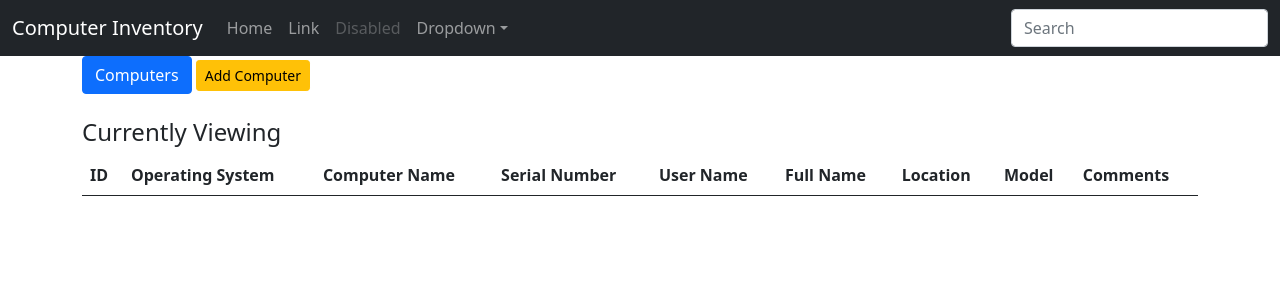
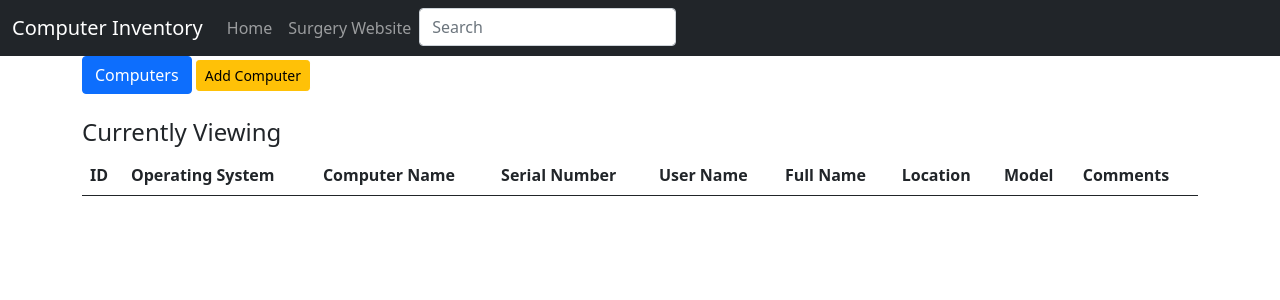
Before and after one commit to surgeryis/surgery_inventory, a Django app: page / in a window 1280 px wide. Shown: the top 300 px of the page. Run offline with Django 3.2, Linux system fonts and the light colour scheme; lists and menus that the app fills with data are empty; some libraries are stand-ins or nearby versions.

Commit message:
deployment ready

```diff
--- a/computer_inventory/templates/base.html
+++ b/computer_inventory/templates/base.html
@@ -15,33 +15,22 @@
     <div class="container-fluid">
       <a class="navbar-brand" href="#">Computer Inventory</a>
       <button class="navbar-toggler" type="button" data-bs-toggle="collapse" data-bs-target="#navbarsExample04" aria-controls="navbarsExample04" aria-expanded="false" aria-label="Toggle navigation">
-
+        <span class="navbar-toggler-icon"></span>
       </button>
 
       <div class="collapse navbar-collapse" id="navbarsExample04">
         <ul class="navbar-nav me-auto mb-2 mb-md-0">
           <li class="nav-item active">
-            <a class="nav-link" aria-current="page" href="#">Home</a>
+            <a class="nav-link" aria-current="page" href="{% url 'display_computers' %}">Home</a>
           </li>
           <li class="nav-item">
-            <a class="nav-link" href="#">Link</a>
+            <a class="nav-link" href="https://surgeryis.github.io/website/">Surgery Website</a>
           </li>
-          <li class="nav-item">
-            <a class="nav-link disabled" href="#" tabindex="-1" aria-disabled="true">Disabled</a>
-          </li>
-          <li class="nav-item dropdown">
-            <a class="nav-link dropdown-toggle" href="#" id="dropdown04" data-bs-toggle="dropdown" aria-expanded="false">Dropdown</a>
-            <ul class="dropdown-menu" aria-labelledby="dropdown04">
-              <li><a class="dropdown-item" href="#">Action</a></li>
-              <li><a class="dropdown-item" href="#">Another action</a></li>
-              <li><a class="dropdown-item" href="#">Something else here</a></li>
-            </ul>
-          </li>
-        </ul>
         <form>
           <input class="form-control" type="text" placeholder="Search" aria-label="Search">
         </form>
-      </div>
+        </ul>
+
     </div>
   </nav>
 <div class="container">
--- a/computer_inventory/templates/index.html
+++ b/computer_inventory/templates/index.html
@@ -9,9 +9,7 @@
 <h4> Currently Viewing {{ header }}</h4>
 <table class="table table-hover">
     <thead>
-
-
-    <tr>
+      <tr>
         <th>ID</th>
         <th>Operating System</th>
         <th>Computer Name</th>
@@ -21,6 +19,8 @@
         <th>Location</th>
         <th>Model</th>
         <th>Comments</th>
+
+
     </tr>
     </thead>
     <tbody>
```
